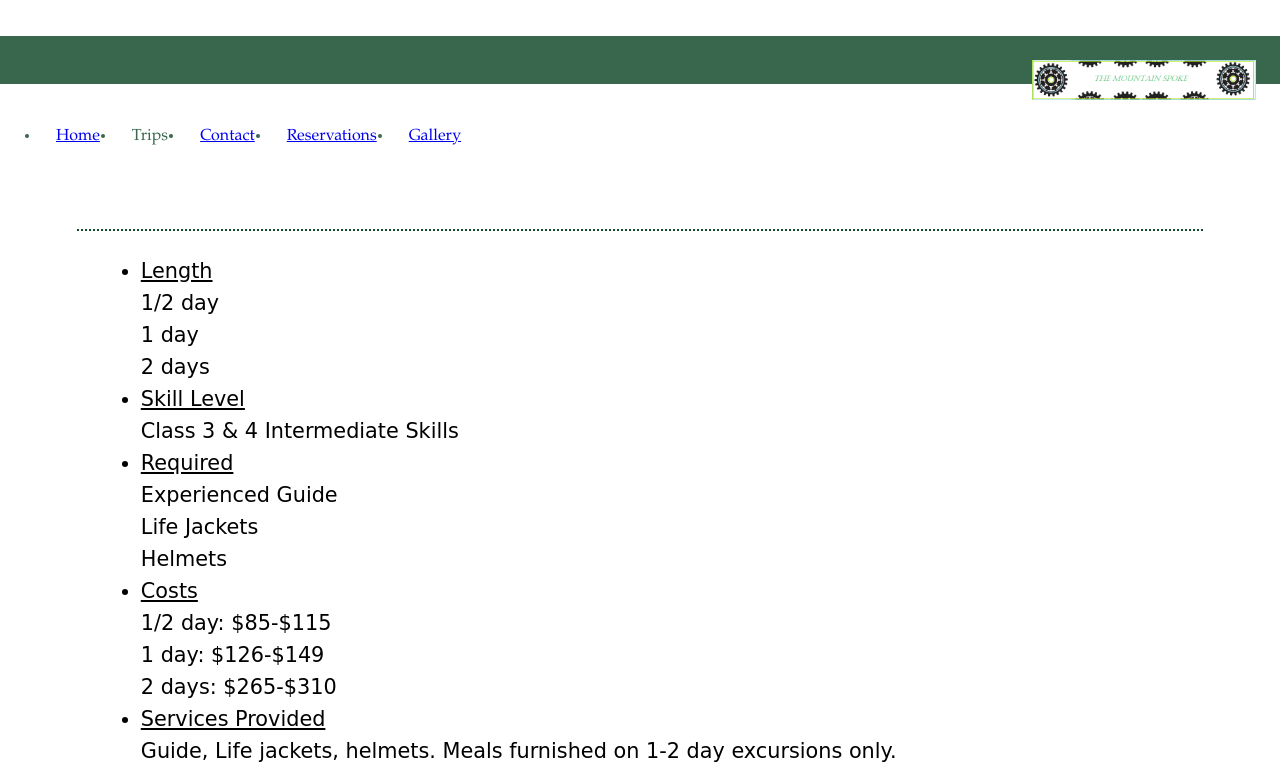
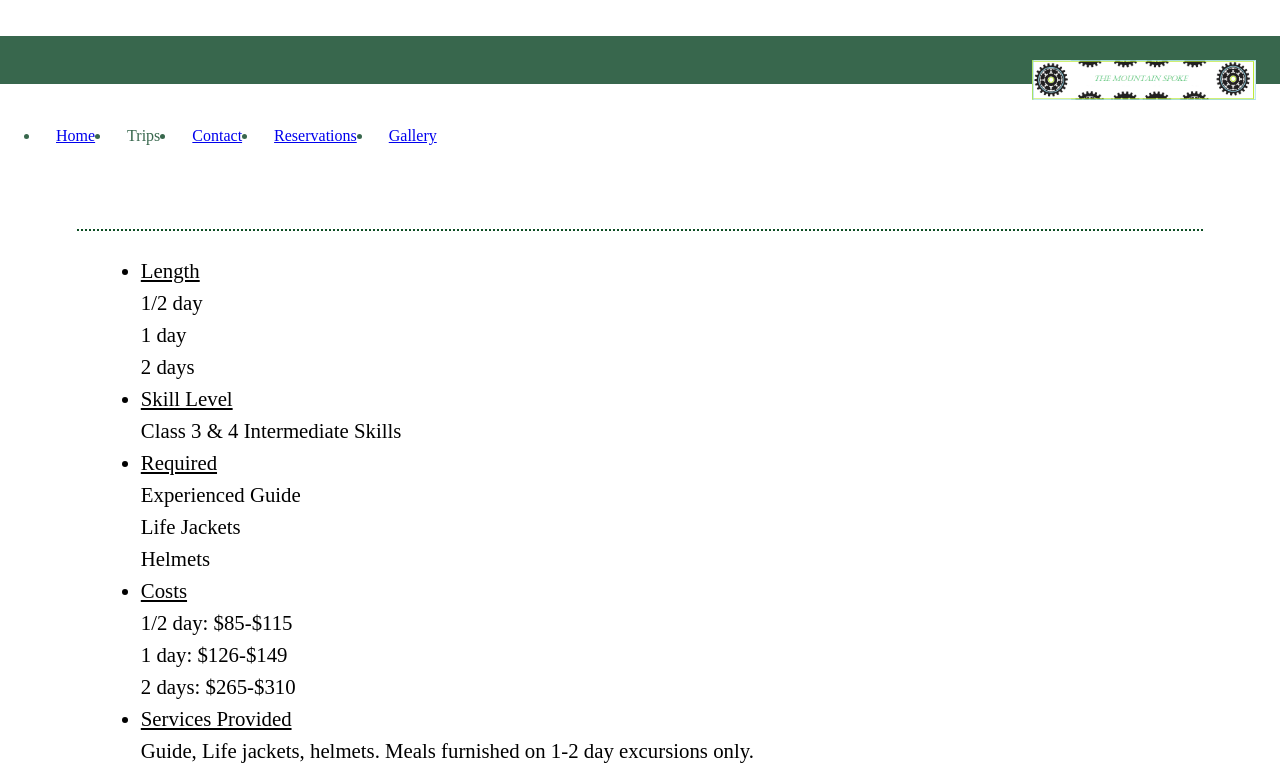
Before and after one commit to CraftyYardBird/CraftyYardBird.github.io, a PHP site: the page made by FinalProject/extras/12+ intermediate adventure.html in a window 1280 px wide. Shown: the top 764 px of the page. Run offline with PHP 8.4, Linux system fonts and the light colour scheme; some libraries are stand-ins or nearby versions.

Commit message:
Update main.css

```diff
--- a/styles/main.css
+++ b/styles/main.css
@@ -1,4 +1,4 @@
-/* CIT 230 - Assignment Portal CSS Template */
+/* CIT 261 - Assignment Portal CSS Template */
 /* You may use #HEX or color names */
 
 /* * is a wildcard referring to all elements. */
@@ -9,7 +9,7 @@ body {
 
     font-size: 16px;
     line-height: 32px;
-    font-family: "Garamond", Garamon, monospace;
+    font-family: Avantgarde, TeX Gyre ;
     color:  #38674D;
 }
 
@@ -35,7 +35,7 @@ header, footer {
 }
 
 main {
-     font-family: 'Kaushan Script', cursive;
+     font-family: 'Avantgarde', TeX Gyre ;
      margin: 6%;
     padding: 1.5rem;
     max-width: /* xxxpx (px = pixel is a unit of measure)  */;
```
